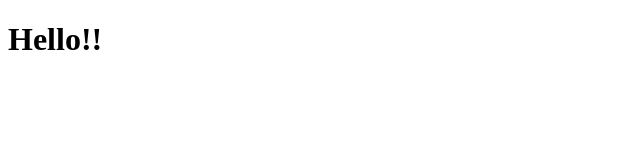
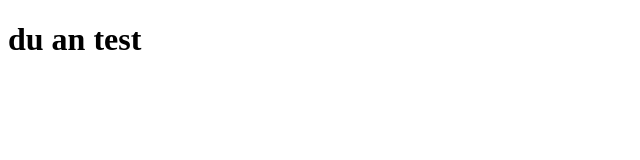
Before and after one commit to Dii23/duan2, a plain HTML site: page index.html in a window 1280 px wide. Shown: the whole page, without its empty margins (0-640 px from the left). Drawn offline with Linux system fonts and the light colour scheme.

Commit message:
second commit

```diff
--- a/index.html
+++ b/index.html
@@ -6,6 +6,6 @@
     <title>Title</title>
   </head>
   <body>
-    <h1>Hello!!</h1>
+    <h1>du an test</h1>
   </body>
 </html>
```
